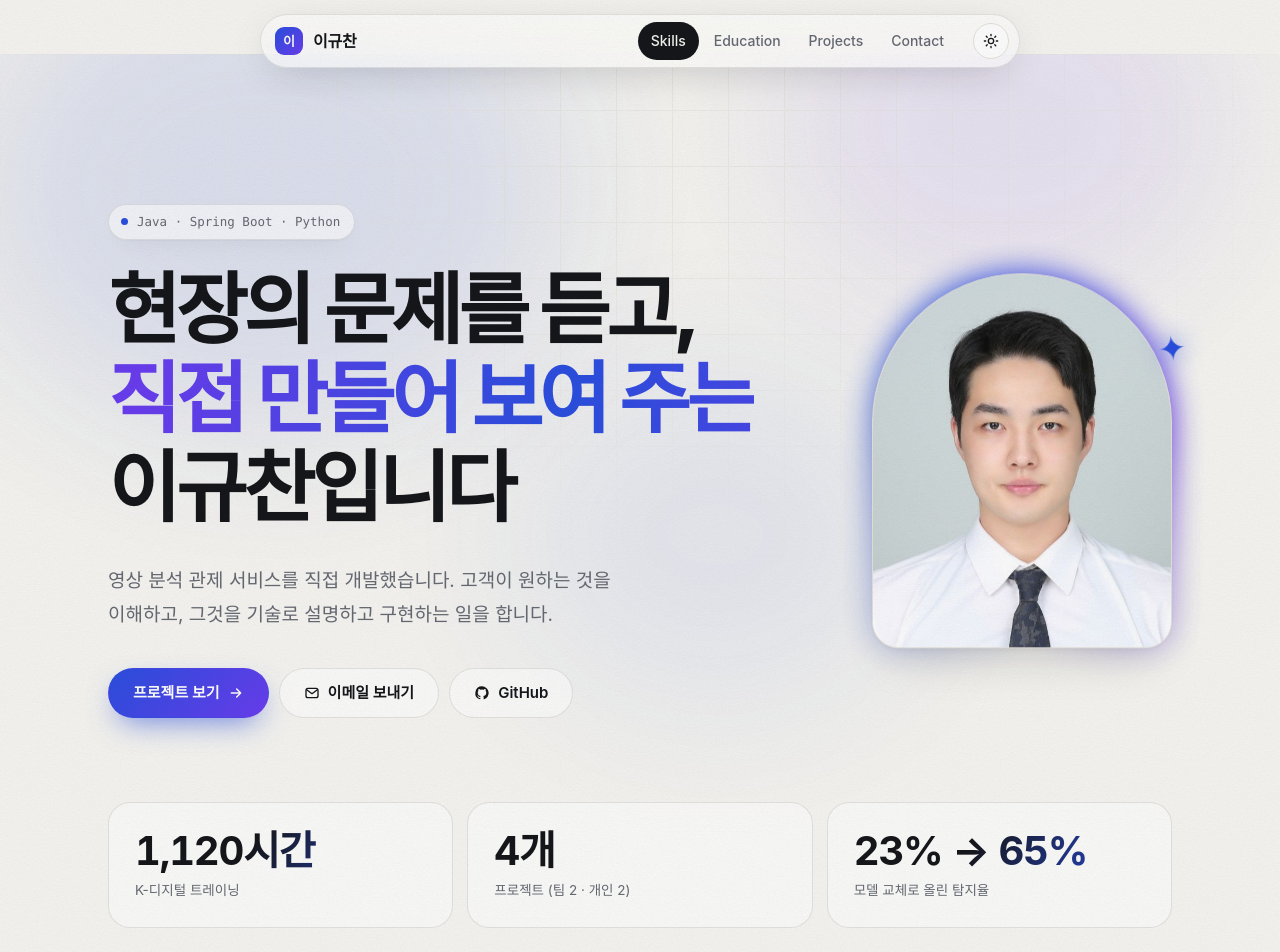
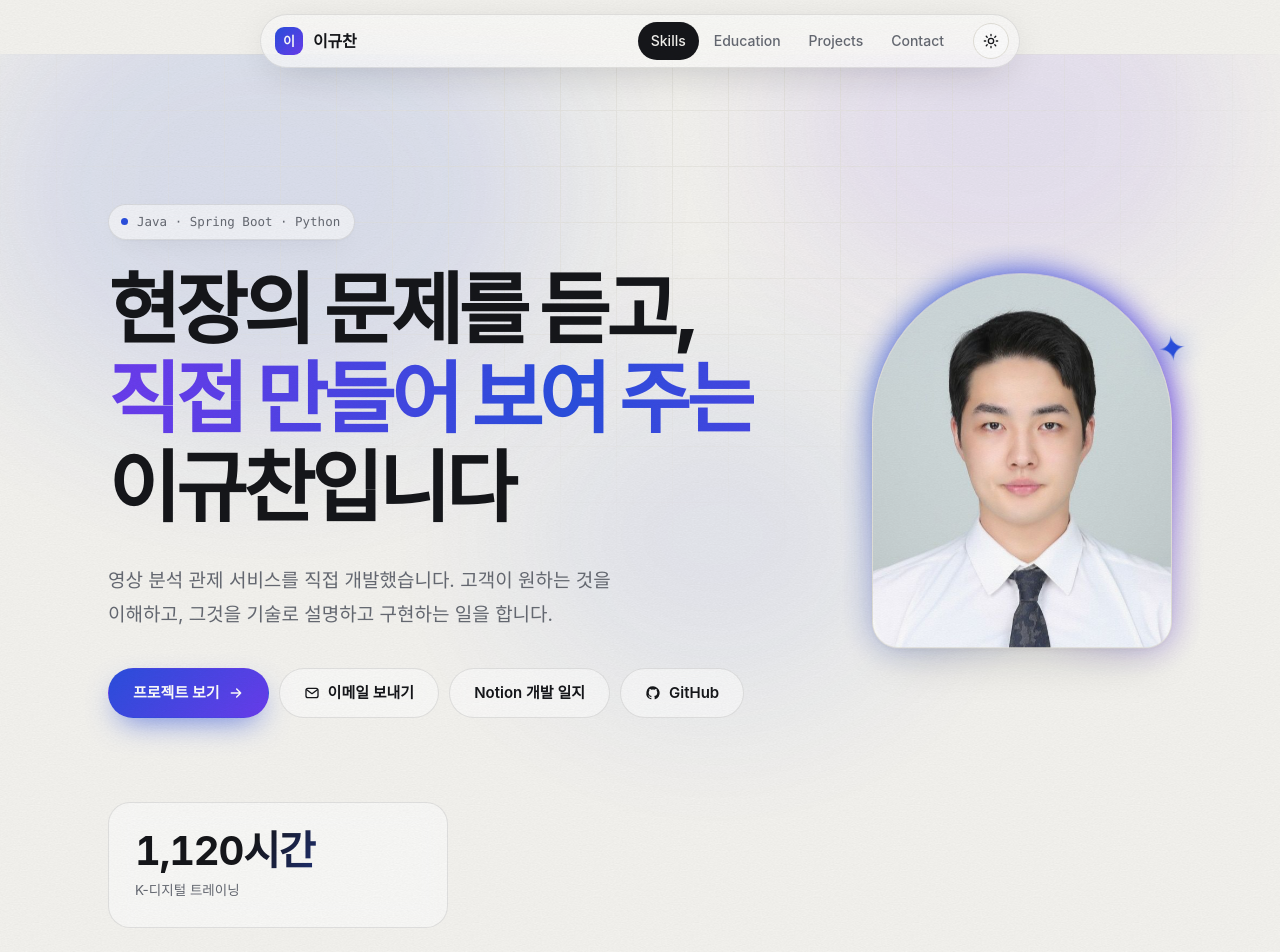
Before and after one commit to guechanlee/guechanlee.github.io, a plain HTML site: page index.html in a window 1280 px wide. Shown: the top 952 px of the page. Drawn offline with Linux system fonts and the light colour scheme; a web font is replaced by a local one.

Commit message:
fix: 아까 디자인 유지 + 탐지율·프로젝트 수 지표 제거, 노션 링크·학점은행제 기간 반영
Co-Authored-By: Claude Sonnet 5.5 <noreply@anthropic.com>

```diff
--- a/index.html
+++ b/index.html
@@ -707,16 +707,15 @@ footer::before{content:"";position:absolute;left:50%;bottom:-260px;width:900px;h
           <svg viewBox="0 0 24 24" fill="none" stroke="currentColor" stroke-width="2.2" stroke-linecap="round" stroke-linejoin="round"><path d="M5 12h14M13 6l6 6-6 6"/></svg></a>
         <a class="btn" href="mailto:guechanlee@gmail.com">
           <svg viewBox="0 0 24 24" fill="none" stroke="currentColor" stroke-width="2" stroke-linecap="round" stroke-linejoin="round"><rect x="3" y="5" width="18" height="14" rx="3"/><path d="m4 7 8 6 8-6"/></svg>이메일 보내기</a>
+        <a class="btn" href="https://app.notion.com/p/eecfb666c592821d8251012a78c1b4de" target="_blank" rel="noopener">Notion 개발 일지</a>
         <a class="btn" href="https://github.com/guechanlee">
           <svg viewBox="0 0 24 24" fill="currentColor"><path d="M12 2a10 10 0 0 0-3.16 19.49c.5.09.68-.22.68-.48v-1.7c-2.78.6-3.37-1.34-3.37-1.34-.46-1.16-1.11-1.47-1.11-1.47-.91-.62.07-.6.07-.6 1 .07 1.53 1.03 1.53 1.03.9 1.53 2.34 1.09 2.91.83.09-.65.35-1.09.63-1.34-2.22-.25-4.56-1.11-4.56-4.94 0-1.09.39-1.98 1.03-2.68-.1-.25-.45-1.27.1-2.65 0 0 .84-.27 2.75 1.02a9.6 9.6 0 0 1 5 0c1.91-1.29 2.75-1.02 2.75-1.02.55 1.38.2 2.4.1 2.65.64.7 1.03 1.59 1.03 2.68 0 3.84-2.34 4.69-4.57 4.94.36.31.68.92.68 1.85v2.74c0 .27.18.58.69.48A10 10 0 0 0 12 2z"/></svg>GitHub</a>
       </div>
       </div>
       <figure class="photo rv"><img src="profile.jpg" alt="이규찬 프로필 사진" width="551" height="709"></figure>
       </div>
-      <div class="facts rv">
+      <div class="facts rv" style="grid-template-columns:minmax(0,340px)">
         <div class="fact"><strong><span data-count="1120">1,120</span>시간</strong><span>K-디지털 트레이닝</span></div>
-        <div class="fact"><strong><span data-count="4">4</span>개</strong><span>프로젝트 (팀 2 · 개인 2)</span></div>
-        <div class="fact"><strong>23% → <span data-count="65" data-from="23">65</span>%</strong><span>모델 교체로 올린 탐지율</span></div>
       </div>
     </div>
   </header>
@@ -740,7 +739,7 @@ footer::before{content:"";position:absolute;left:50%;bottom:-260px;width:900px;h
       <div class="sec-head rv"><span class="no">02</span><h2>Education</h2></div>
       <ul class="timeline rv">
         <li><time>2026.04 ~ 2026.11</time><b>K-디지털 트레이닝 — DW아카데미학원 5회차</b><small>AIoT 기반 드론 영상 관제시스템 프로젝트 개발 · 1,120시간</small></li>
-        <li><time>2025.10 ~ 2026.10</time><b>학점은행제 경영학과</b><small>전문학사 취득예정</small></li>
+        <li><time>2026.01 ~ 2027.02</time><b>학점은행제 경영학과</b><small>전문학사 취득예정</small></li>
         <li><time>2020.03 ~ 2021.03</time><b>정화예술대학교(남산) 뮤지컬과 편입</b><small>중퇴</small></li>
       </ul>
     </section>
@@ -843,7 +842,7 @@ footer::before{content:"";position:absolute;left:50%;bottom:-260px;width:900px;h
       <div class="sec-head"><span class="no">05</span><h2>Contact</h2></div>
       <div>
         <a class="mail" href="mailto:guechanlee@gmail.com">guechanlee@gmail.com</a>
-        <div class="sub"><a href="https://github.com/guechanlee">github.com/guechanlee</a></div>
+        <div class="sub"><a href="https://github.com/guechanlee">github.com/guechanlee</a> &nbsp;·&nbsp; <a href="https://app.notion.com/p/eecfb666c592821d8251012a78c1b4de" target="_blank" rel="noopener">Notion 개발 일지</a></div>
       </div>
     </div>
     <div class="copy"><span>© 2026 이규찬</span><a href="#top">맨 위로 ↑</a></div>
```
